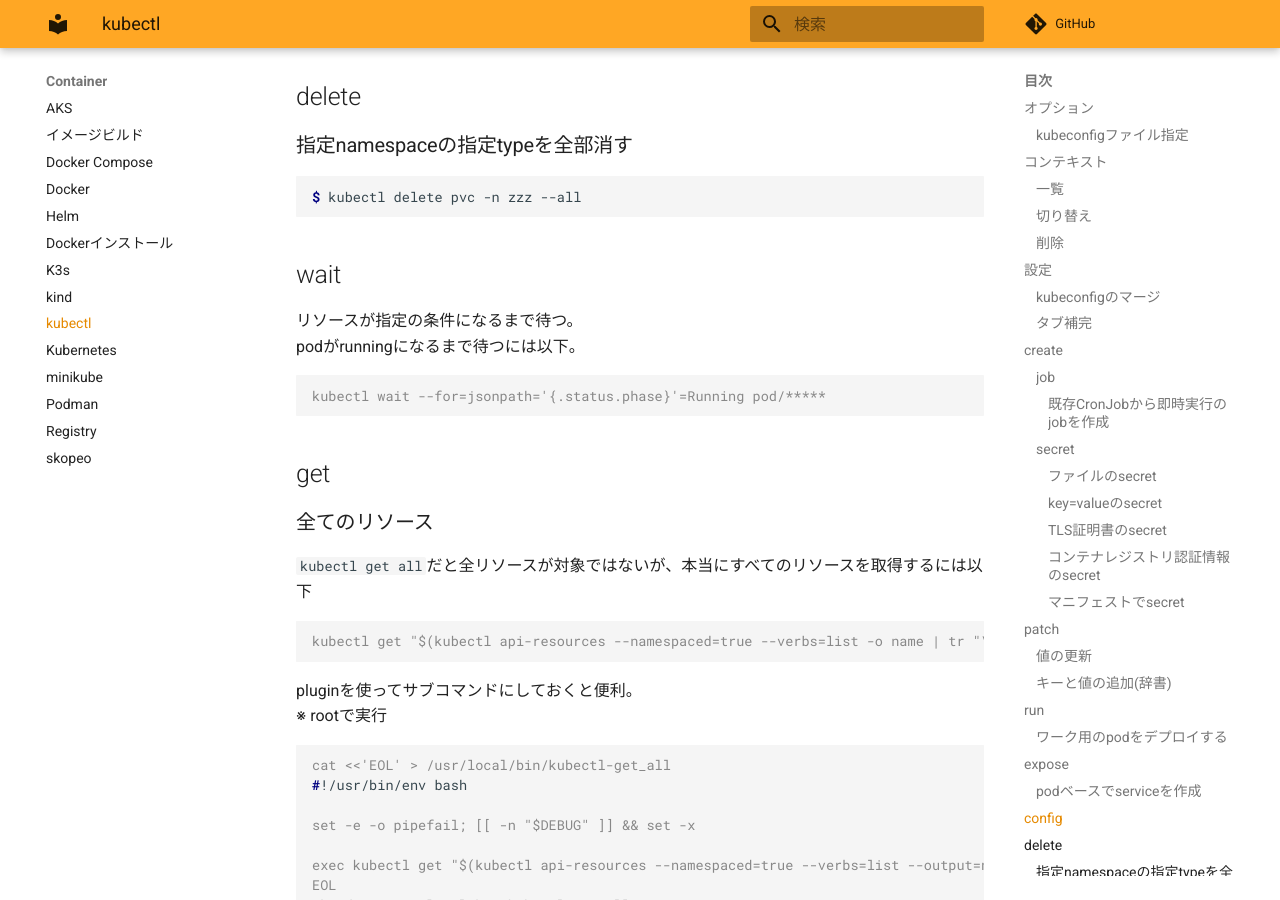
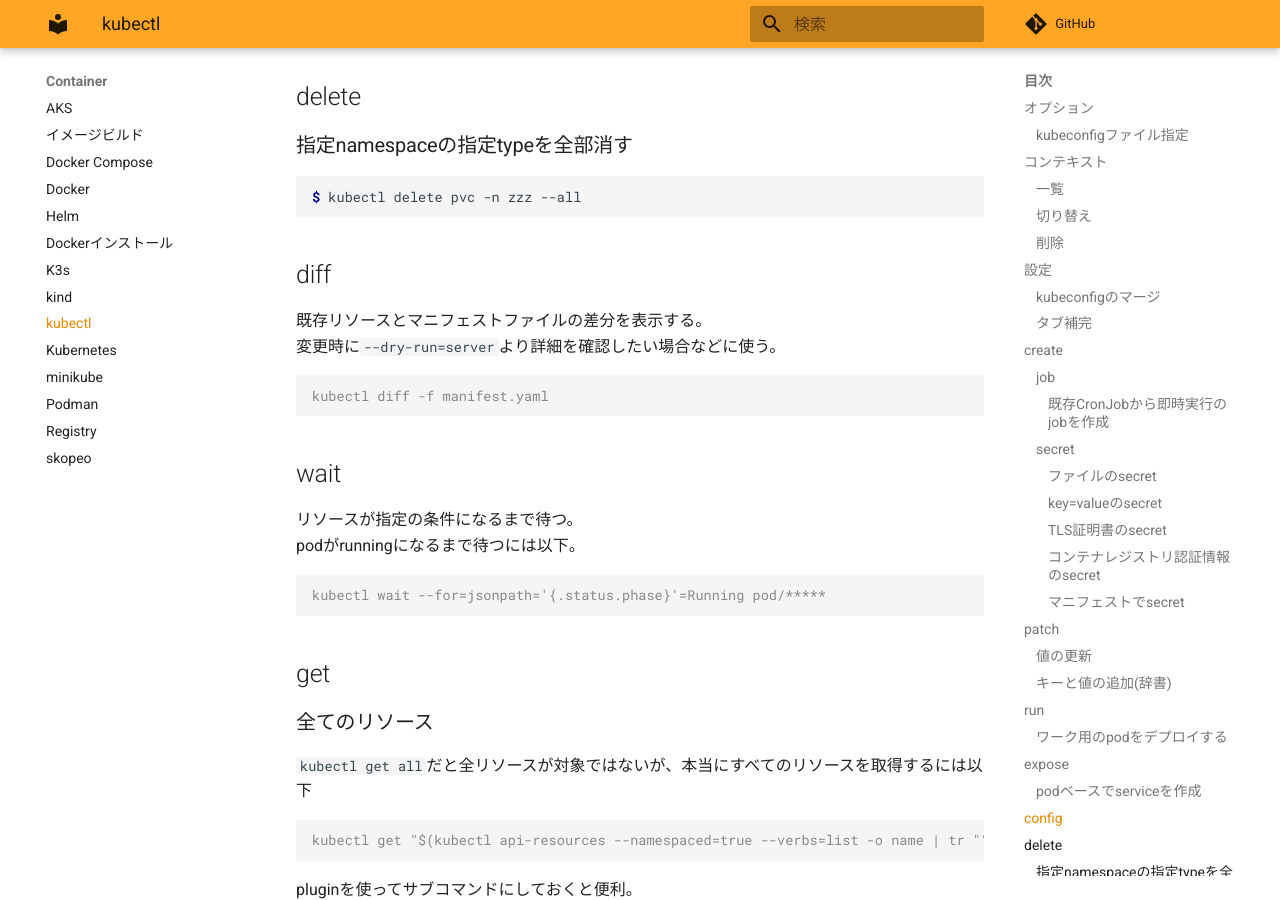
Before and after one commit to zaki-lknr/docs, an MkDocs documentation site: the page built from docs/Container/kubectl.md, in a window 1280 px wide and 900 px high, scrolled down 7368 px. Built offline with MkDocs 1.6.1 and Material for MkDocs 9.7.7, drawn with Linux system fonts in a browser that asks for light colours; comment, search, counter and statistics services are not loaded.

Commit message:
add: container/kubectl: diff

````diff
--- a/docs/Container/kubectl.md
+++ b/docs/Container/kubectl.md
@@ -378,6 +378,15 @@ CURRENT   NAME                    CLUSTER                 AUTHINFO
 $ kubectl delete pvc -n zzz --all
 ```
 
+## diff
+
+既存リソースとマニフェストファイルの差分を表示する。
+変更時に`--dry-run=server`より詳細を確認したい場合などに使う。
+
+```console
+kubectl diff -f manifest.yaml
+```
+
 ## wait
 
 リソースが指定の条件になるまで待つ。
````
